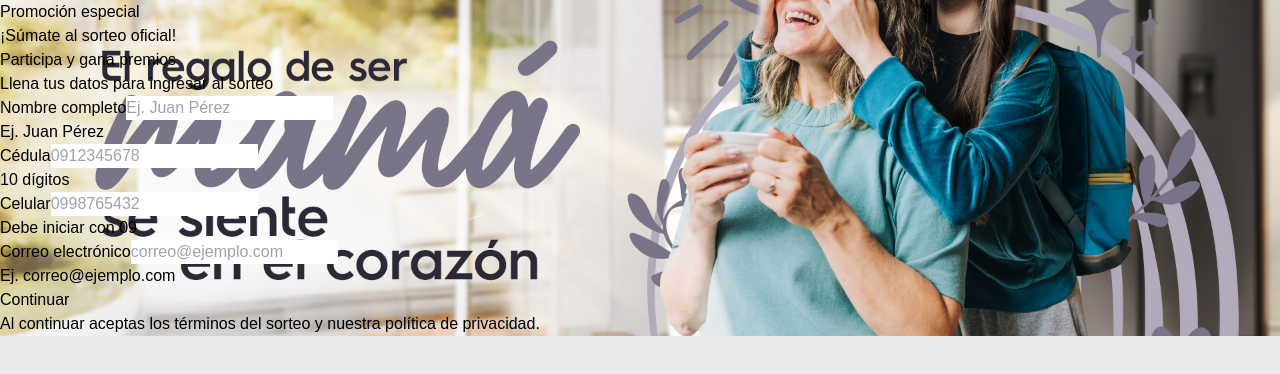
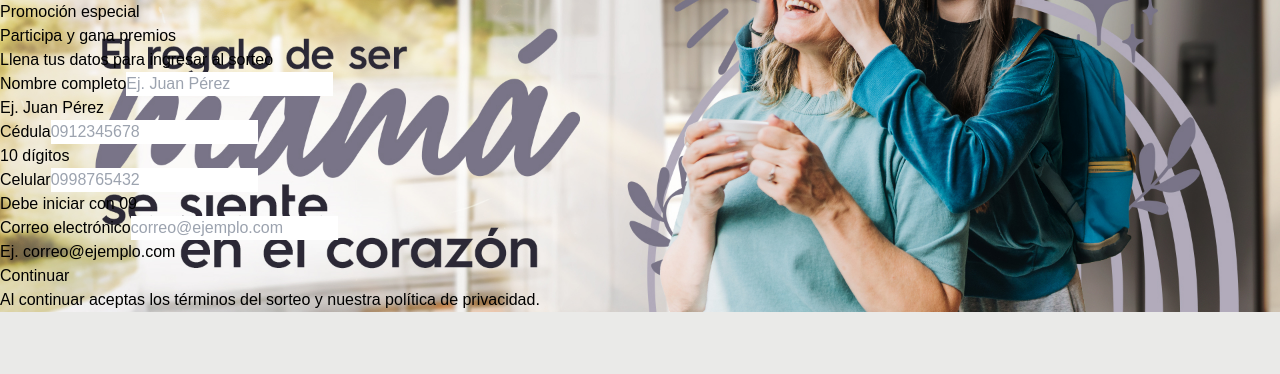
Before and after one commit to 31MartinS/Electrolux_Ruleta, a React (Vite) app: page / in a window 1280 px wide. Shown: the top 374 px of the page. Built offline with nearby package versions, Linux system fonts and the light colour scheme; no server answers; a web font is replaced by a local one.

Commit message:
tirulos v2

```diff
--- a/src/components/Formulario.jsx
+++ b/src/components/Formulario.jsx
@@ -132,9 +132,9 @@
       aria-describedby={error ? 'form-error' : undefined}
     >
       <div className="mb-6 text-center">
-        <h1 className="text-2xl font-semibold text-white drop-shadow-sm">
+        <h2 className="text-2xl font-semibold text-white drop-shadow-sm">
           Participa y gana premios
-        </h1>
+        </h2>
         <p className="text-sm text-white/70">
           Llena tus datos para ingresar al sorteo
         </p>
--- a/src/pages/Home.jsx
+++ b/src/pages/Home.jsx
@@ -22,9 +22,6 @@
             <span className="inline-block rounded-full bg-white/10 px-3 py-1 text-xs font-medium text-white/80 backdrop-blur">
               Promoción especial
             </span>
-            <h2 className="mt-2 text-3xl font-semibold tracking-tight text-white drop-shadow">
-              ¡Súmate al sorteo oficial!
-            </h2>
           </div>
 
           <Formulario />
```
